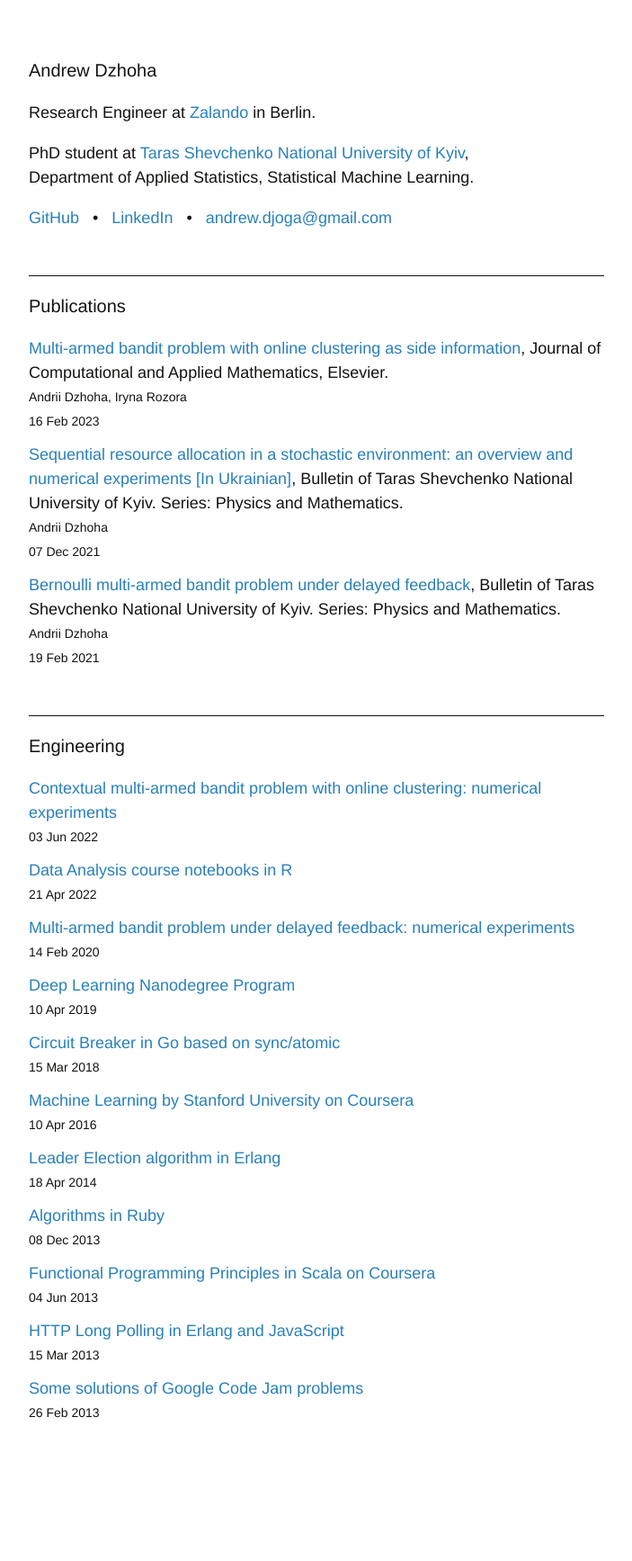
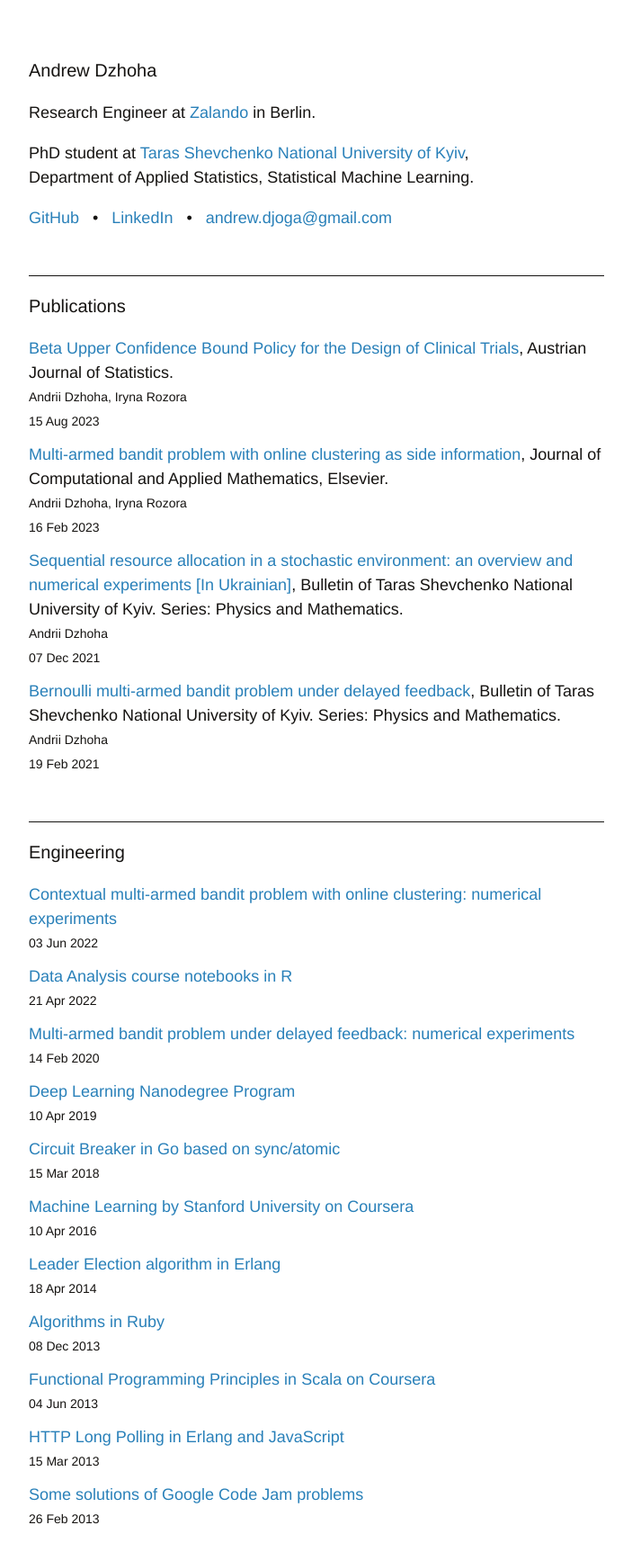
Before and after one commit to djo/djo.github.io, a Jekyll site: the page built from index.html, in a window 1280 px wide. Shown: the whole page at 90% size, without its empty margins (288-991 px from the left). Built offline with Jekyll 4.4.1, drawn with Linux system fonts in a browser that asks for light colours; before the commit the page ends 1617 px from its top, so only the background shows below that.

Commit message:
Add AJS paper

```diff
--- a/index.html
+++ b/index.html
@@ -23,7 +23,14 @@ title: Andrew Dzhoha
   <h3>Publications</h3>
   <ul class="log">
       <li>
-        <a href="https://authors.elsevier.com/sd/article/S0377042723000766">Multi-armed bandit problem with online clustering as side information</a>,
+        <a href="https://doi.org/10.17713/ajs.v52iSI.1751">Beta Upper Confidence Bound Policy for the Design of Clinical Trials</a>,
+        Austrian Journal of Statistics.
+        <div class="author">Andrii Dzhoha, Iryna Rozora</div>
+        <div class="date">{{ "15.08.2023" | date: '%d %b %Y' }}</div>
+      </li>
+
+      <li>
+        <a href="https://doi.org/10.1016/j.cam.2023.115132">Multi-armed bandit problem with online clustering as side information</a>,
         Journal of Computational and Applied Mathematics, Elsevier.
         <div class="author">Andrii Dzhoha, Iryna Rozora</div>
         <div class="date">{{ "16.02.2023" | date: '%d %b %Y' }}</div>
```
